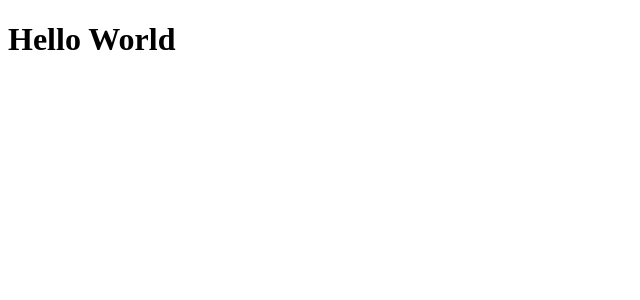
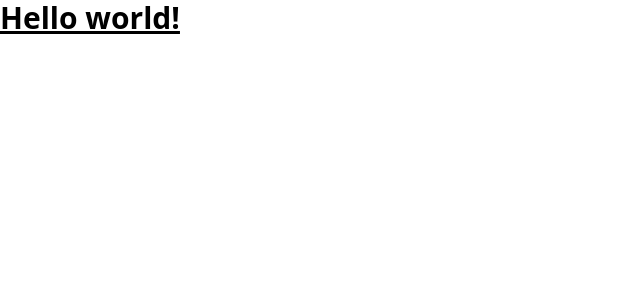
Before and after one commit to devhasanmia/library-management-client, a React (Vite) app: page / in a window 1280 px wide. Shown: the top 300 px of the page, without its empty margins (0-640 px from the left). Built offline with nearby package versions, Linux system fonts and the light colour scheme.

Commit message:
Install and Configure Tailwind CSS #2 Resolve

```diff
--- a/index.html
+++ b/index.html
@@ -7,6 +7,7 @@
    <title>Library Management</title>
   </head>
   <body>
+
     <div id="root"></div>
     <script type="module" src="/src/main.tsx"></script>
   </body>
--- a/package.json
+++ b/package.json
@@ -10,8 +10,10 @@
     "preview": "vite preview"
   },
   "dependencies": {
+    "@tailwindcss/vite": "^4.1.11",
     "react": "^19.1.0",
-    "react-dom": "^19.1.0"
+    "react-dom": "^19.1.0",
+    "tailwindcss": "^4.1.11"
   },
   "devDependencies": {
     "@eslint/js": "^9.29.0",
--- a/src/App.tsx
+++ b/src/App.tsx
@@ -1,7 +1,9 @@
 function App() {
   return (
     <>
-      <h1>Hello World</h1>
+      <h1 className="text-3xl font-bold underline">
+        Hello world!
+      </h1>
     </>
   )
 }
--- a/src/index.css
+++ b/src/index.css
@@ -0,0 +1 @@
+@import "tailwindcss";
--- a/vite.config.ts
+++ b/vite.config.ts
@@ -1,7 +1,7 @@
 import { defineConfig } from 'vite'
-import react from '@vitejs/plugin-react-swc'
-
-// https://vite.dev/config/
+import tailwindcss from '@tailwindcss/vite'
 export default defineConfig({
-  plugins: [react()],
+  plugins: [
+    tailwindcss(),
+  ],
 })
```
Also changed, not shown: 1 other file (tests, documents, lock files or other folders).
